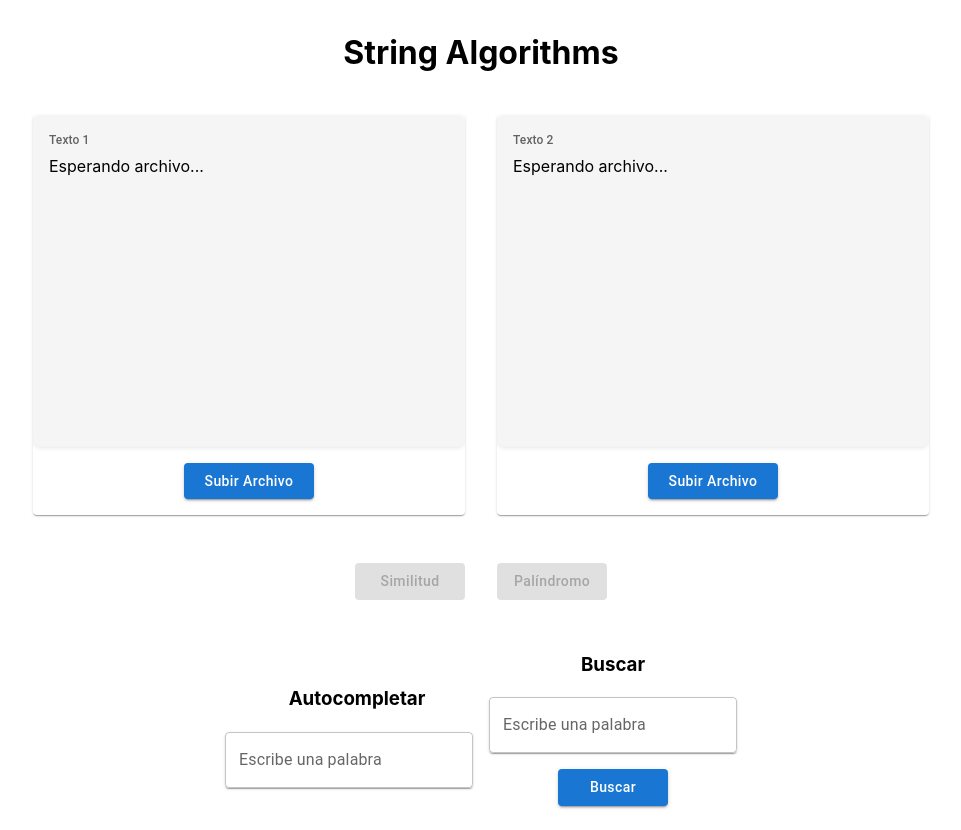
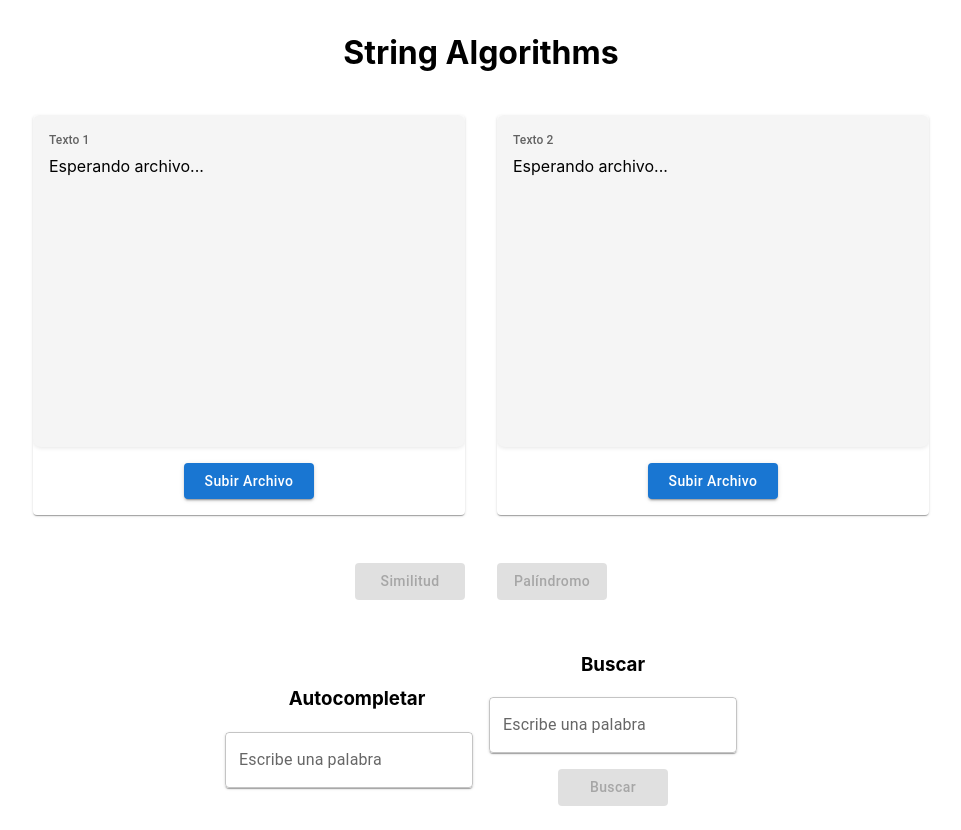
Before and after one commit to JimenaCarmona2/String-Algorithms-UI, a React (Vite) app in the folder string-algorithms-app/: page / in a window 1280 px wide. Shown: the whole page, without its empty margins (159-1120 px from the left). Built offline with nearby package versions, Linux system fonts and the light colour scheme.

Commit message:
Correción ActionButton
Correción de AccionButton para la funcionalidad de Buscar.

```diff
--- a/string-algorithms-app/src/App.tsx
+++ b/string-algorithms-app/src/App.tsx
@@ -73,7 +73,7 @@ function App() {
             <Card>
               <TextField label="Escribe una palabra" variant="outlined" value={inputValue} onChange={handleInputChange} />
             </Card>
-              <ActionButton algorithmText='Buscar' onClick={() => highlightedZHTML(inputValue, fileContent1, setText1Content)}></ActionButton>
+            <ActionButton algorithmText='Buscar' activeButton={activeButton} onClick={() => {highlightedZHTML(inputValue, fileContent1, setText1Content); setActiveButton('Buscar');}} fileContent1={fileContent1} fileContent2={fileContent2}></ActionButton>
           </div>
         </div>
 
```
